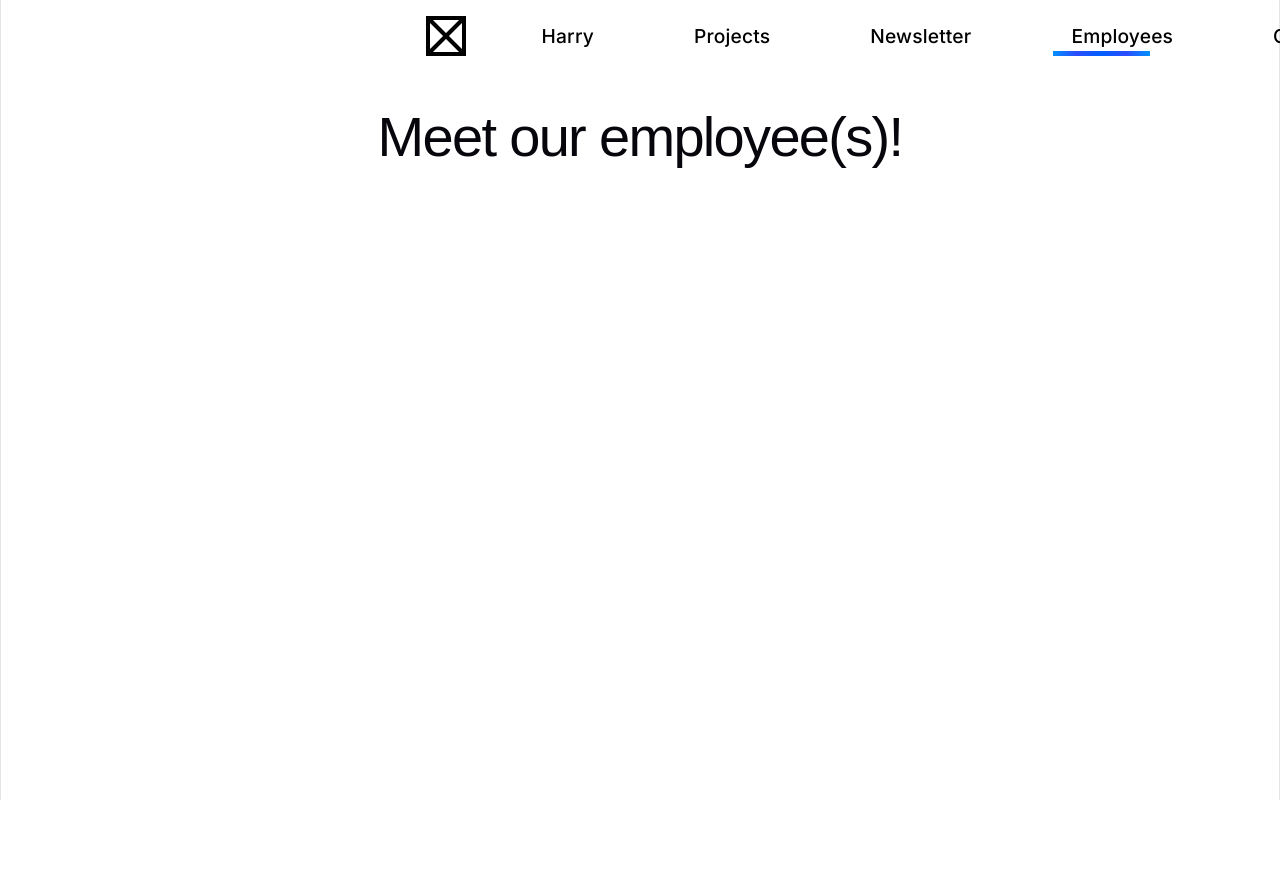
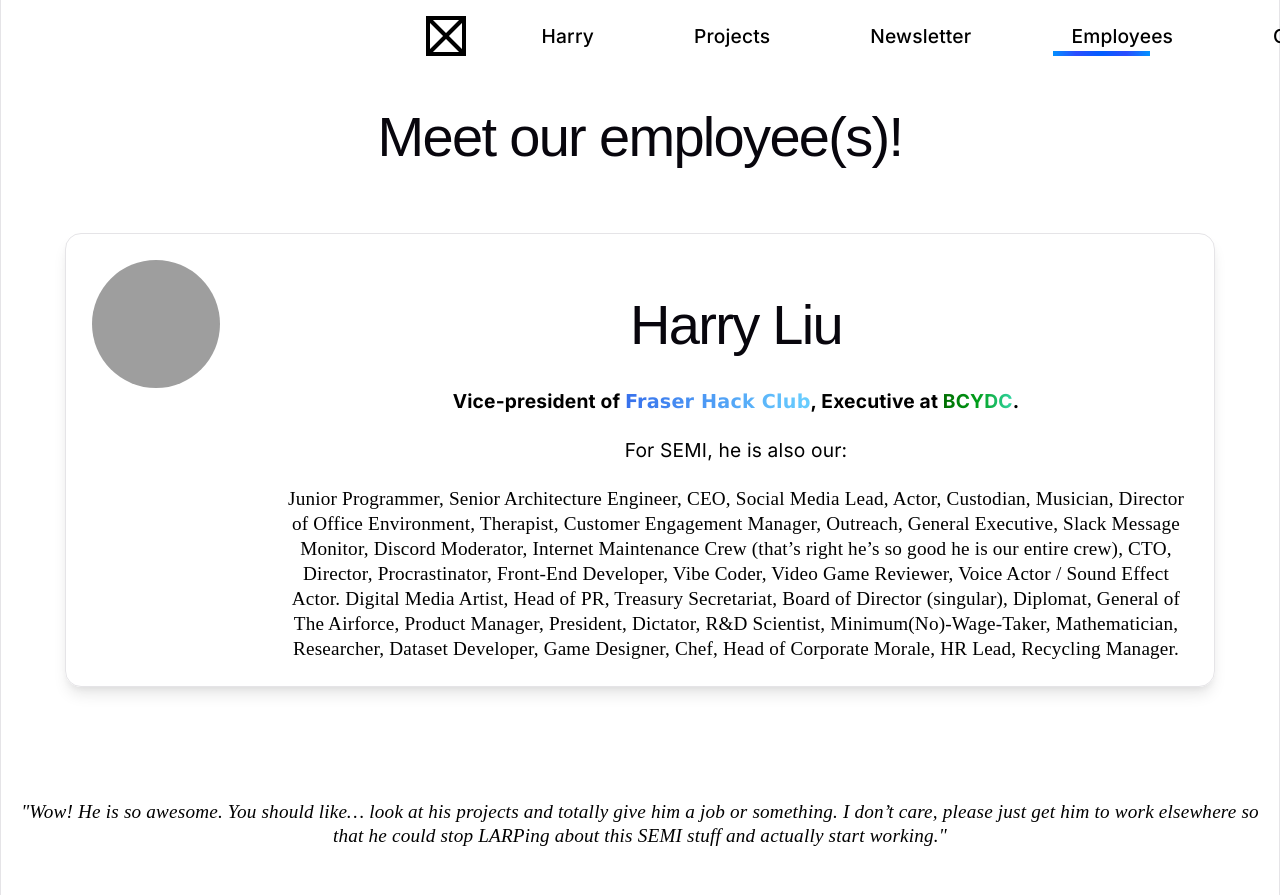
Before and after one commit to fengyuan66/Semisite, a React (Vite) app in the folder semisite/: page /employees in a window 1280 px wide. Shown: the top 895 px of the page. Before the commit the page ends 800 px from the top, so only its background shows below. Built offline with nearby package versions, Linux system fonts and the light colour scheme; grey boxes are pictures that could not be loaded; a web font is replaced by a local one.

Commit message:
Employees page self-glaze

```diff
--- /dev/null
+++ b/semisite/src/css/employees.css
@@ -0,0 +1,68 @@
+.titles {
+    white-space: pre-line;
+    overflow-wrap: anywhere;
+    line-height: 1.25;
+    max-width: 100%;
+}
+
+.selfglaze{
+    display: flex;
+
+    border: 1px solid var(--border);
+    border-radius: 16px;
+    box-shadow: var(--shadow);
+    margin: 5vw 5vw;
+    padding-inline: 2vw;
+    padding: 2vw;
+    box-sizing: border-box;
+
+}
+
+.portrait img{
+    width: 10vw;
+    height: 10vw;
+    border-radius: 50%;
+}
+
+.portrait {
+    width: 10vw;
+    height: 10vw;
+
+    padding-right: 5vw;
+}
+
+
+
+fhc a {
+    /*background: linear-gradient(90deg, #ec3750, #ff8c37, #33d6a6);*/
+    background: linear-gradient(90deg, #3770ec,#69cfff);
+    -webkit-background-clip: text;
+    background-clip: text;
+    color: transparent;
+    font-family:'Lucida Sans', 'Lucida Sans Regular', 'Lucida Grande', 'Lucida Sans Unicode', Geneva, Verdana, sans-serif;
+    text-decoration: none;
+}
+
+bcydc a {
+    background: linear-gradient(90deg, #006d00, #009e1a, #33d6a6);
+    -webkit-background-clip: text;
+    background-clip: text;
+    color: transparent;
+
+    text-decoration: none;
+    font-weight: bold;
+}
+
+rolelist{
+    font-family: 'Times New Roman', Times, serif;
+}
+
+.testimony {
+    padding: 6vh 2vh;
+}
+
+.testimony a{
+    font-family: 'Times New Roman', Times, serif;
+    font-style: italic;
+
+}
--- a/semisite/src/pages/Employees.jsx
+++ b/semisite/src/pages/Employees.jsx
@@ -1,7 +1,29 @@
+import '../css/employees.css'
+import harryimg from '../assets/harry.svg'
+
 function Employees(){
     return(
         <div className="employees">
             <h1>Meet our employee(s)!</h1>
+            <div className="selfglaze">
+                <div className="portrait">
+                    <img src={harryimg} className="harryimg" />
+                </div>
+                <div className = "maincontentsection">
+                    <h1>Harry Liu</h1>
+                    <div className="titles">
+                        <p><b>Vice-president of <fhc><a href="https://fraser.hackclub.com">Fraser Hack Club</a></fhc>, Executive at <bcydc><a href="https://bcydc.ca">BCYDC</a></bcydc>.</b><br/><br/>
+                            For SEMI, he is also our:<br/><br/>
+                            <rolelist>Junior Programmer, Senior Architecture Engineer, CEO, Social Media Lead, Actor, Custodian, Musician, Director of Office Environment, Therapist, Customer Engagement Manager, Outreach, General Executive, Slack Message Monitor, Discord Moderator, Internet Maintenance Crew (that’s right he’s so good he is our entire crew), CTO, Director, Procrastinator, Front-End Developer, Vibe Coder, Video Game Reviewer, Voice Actor / Sound Effect Actor. Digital Media Artist, Head of PR, Treasury Secretariat, Board of Director (singular), Diplomat, General of The Airforce, Product Manager, President, Dictator, R&D Scientist, Minimum(No)-Wage-Taker, Mathematician, Researcher, Dataset Developer, Game Designer, Chef, Head of Corporate Morale, HR Lead, Recycling Manager.</rolelist>
+                        </p>
+                    </div>
+                </div>
+            </div>
+
+            <div className="testimony">
+                <a>"Wow! He is so awesome. You should like… look at his projects and totally give him a job or something. I don’t care, please just get him to work elsewhere so that he could stop LARPing about this SEMI stuff and actually start working."</a>
+            </div>
+
         </div>
     )
 }
```
Also changed, not shown: 1 other file (tests, documents, lock files or other folders).
